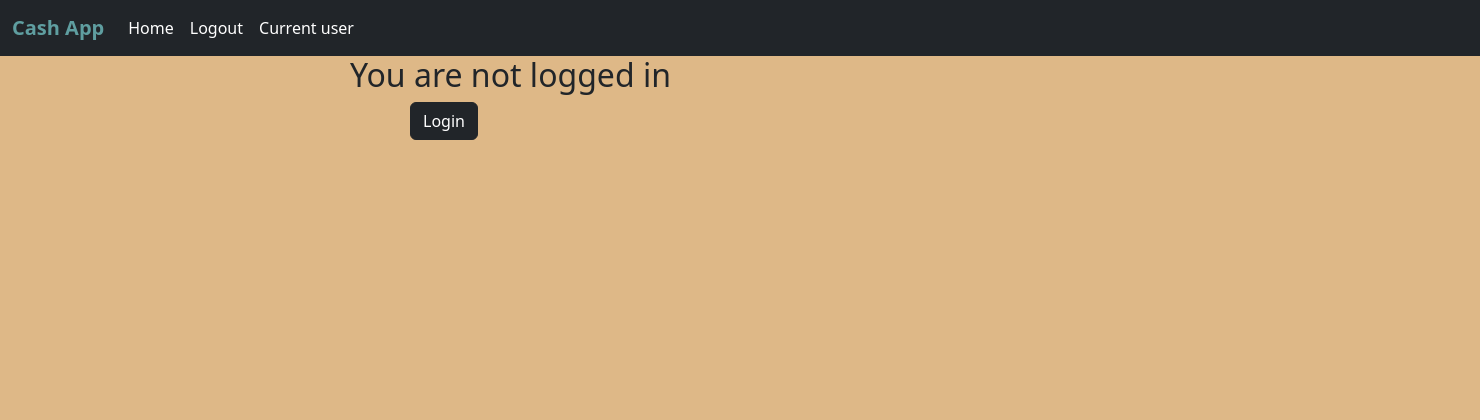
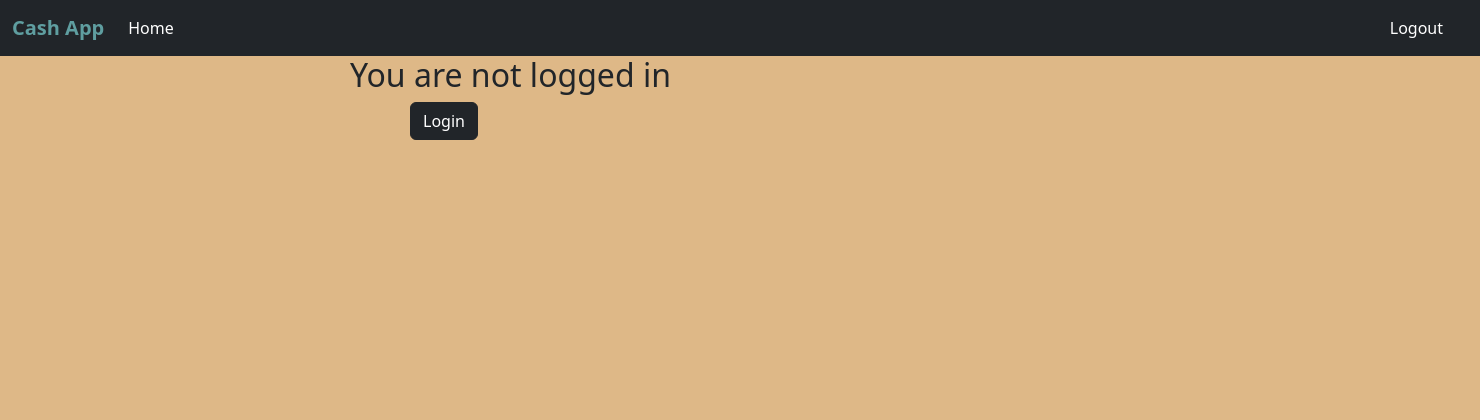
Before and after one commit to nadahkhaledd/Cash-App, a Django app: page / in a window 1480 px wide. Shown: the top 420 px of the page. Run offline with Django 4.2, Linux system fonts and the light colour scheme.

Commit message:
aligned navbar last item to the right

```diff
--- a/app/templates/base.html
+++ b/app/templates/base.html
@@ -18,10 +18,8 @@
            <div class="collapse navbar-collapse" id="navbarSupportedContent">
              <ul class="navbar-nav me-auto mb-2 mb-lg-0">
                <li class="nav-item"><a class="nav-link active" aria-current="page" href="/" >Home</a></li>
-               <li class="nav-right pull-sm-right align-content-end" style="float: right">
+               <li class="nav-right my-2 my-lg-0" style="float: right; padding-left: 150vh !important;">
                    <a class="nav-link active" aria-current="page" href="{% url 'logout' %}" >Logout</a></li>
-               <li class="nav-right pull-sm-right align-content-end" style="float: right">
-                   <a class="nav-link active" aria-current="page" href="" >{% block current %}Current user{% endblock %}</a></li>
              </ul>
 
            </div>
```
